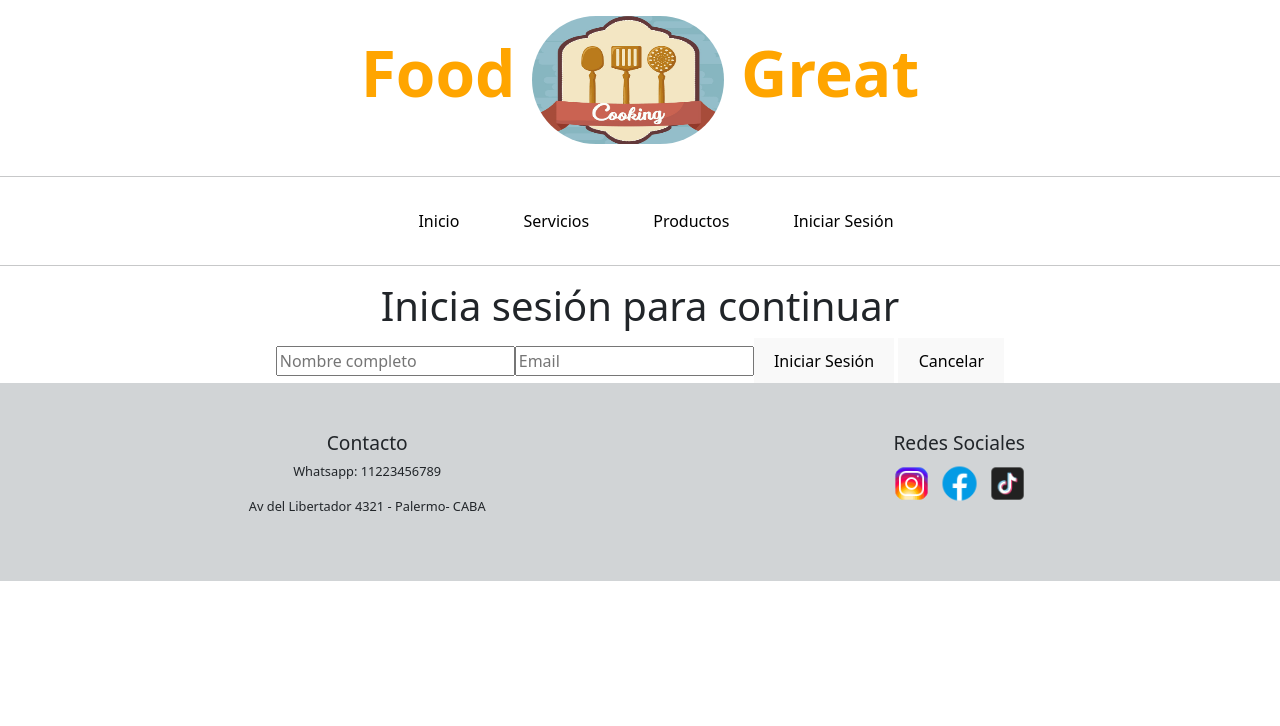
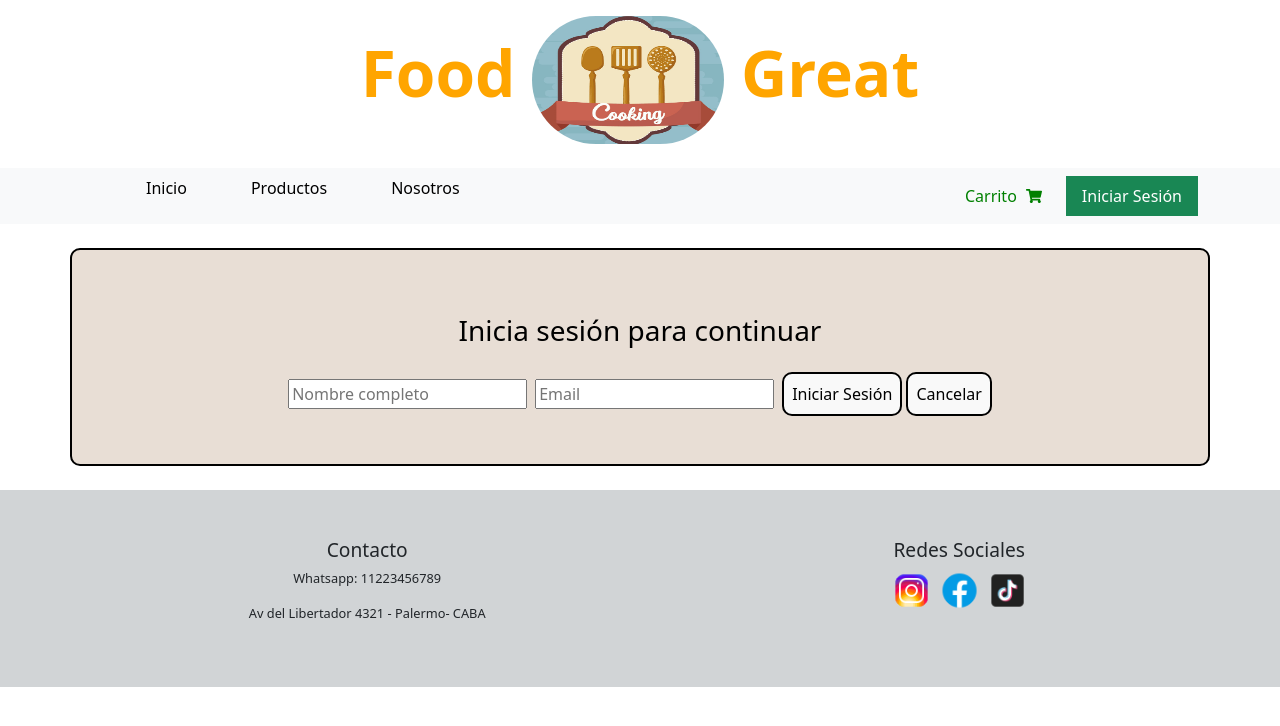
Before and after one commit to claudizapata/Rotiseria_React, a React (Vite) app: page /iniciar-sesion in a window 1280 px wide. Shown: the top 726 px of the page. Built offline with nearby package versions, Linux system fonts and the light colour scheme; no server answers; a web font is replaced by a local one.

Commit message:
carga a Vercel para el deploy

```diff
--- a/src/App.css
+++ b/src/App.css
@@ -4,14 +4,22 @@
   font-weight: normal; */
   text-align: center;
 }
+.caja-inicio{
+  display: flex;
+  flex-direction: column;
+  margin: 2rem 0.2rem;
+}
 .titulo_pages{
   background-color: #c6851eff;
   color: white;
+  width: 100%;
+}
 
+.main-box{
+  width: 100%;
 }
 .header_box{
-
-  margin-bottom: .2rem;
+  margin-bottom: 0;
 }
 .header_tit{
   align-items: center;
@@ -26,29 +34,58 @@ ul{
   list-style-type: none;
   justify-content: space-between;
 }
+nav{
+  align-items: center;
+}
 nav a{
   text-decoration: none;
   color: black;
 }
 nav li{
-  display: inline-block;
+  display: inline;
+  align-items: center;
+
   justify-content: space-between;
-  padding: 1rem 2rem;
+  padding: 2rem;
 }
 nav li:hover{
-  background-color: orange;
   border-radius: 3px;
-  color: black;
+  color: rgb(0, 0, 0);
+}
+.carrito-listado{
+  display: flex;
+  flex-direction: column;
+  justify-content: center;
+}
+#lista-productos{
+  display: flex;
+  flex-wrap: wrap;
+  justify-content: center;
+  margin: 0;
 }
 nav li.active{
   background-color: goldenrod;
 }
-.main-box{
-  width: 100%;
-}
 .nosotros_box{
   display: flex;
   justify-content: right;
+}
+.token-none{
+  display: none;
+}
+#fila-carrito{
+  display: flex;
+  justify-content: center;
+  margin: .5rem .5rem;
+}
+.mas-menos{
+  border: none;
+  color: red;
+  font-weight: bold;
+}
+.botones-mas-menos{
+  margin-left: 2rem;
+
 }
 .footer_box{
   background-color: #d1d4d6ff;
@@ -59,6 +96,7 @@ nav li.active{
   font-size: 1.2rem;
 }
 
+
 @keyframes cucharon {
   from {
     transform: rotate(0deg);
--- a/src/App.jsx
+++ b/src/App.jsx
@@ -20,6 +20,7 @@ import './App.css'
 
 import 'bootstrap/dist/css/bootstrap.min.css'; /* no colocar la versión de BOOTSTRAP */
 import 'bootstrap/dist/js/bootstrap.bundle.min.js'
+import CarritoCompras from "./pages/Carrito";
 
 function App() {
   return (
@@ -39,6 +40,7 @@ function App() {
               <Route path="/productos/:id" element={<ProductoDetalle />} />
               <Route path="/productos/:categoria/:id" element={<ProductoDetalle />} />
               <Route path="/iniciar-sesion" element={<IniciarSesion />} />
+              <Route path="/carrito" element= {<CarritoCompras/>}/>
 
               {/* RUTA PROTEGIDA - para Usuarios */}
               <Route path="/pagar" element={<RutaProtegida><Pagar /></RutaProtegida>}/>
--- a/src/index.css
+++ b/src/index.css
@@ -2,18 +2,32 @@
   font-family: system-ui, Avenir, Helvetica, Arial, sans-serif;
 
 }
-
+nav{
+  align-items: center;
+}
 .navBar{
   list-style-type: none;
   border-top: solid black 2px;
   border-bottom: solid black 2px;
-}
+  align-items: center;
+}/*
 li {
   font-weight: 500;
   color: #020420;
 
   list-style-type: none;
+} *//*
+#tarjeta{
+ background-color: rgba(255, 253, 253, 0.879);
+  width: 100%;
+  padding: 1rem .8rem;
+  margin: .2rem;
+} */
+.carritoListado{
+  background-color: rgb(250, 248, 245);
 }
+
+  /*
 
 button {
   border-radius: 8px;
@@ -28,6 +42,10 @@ button {
 }
 button:hover {
   border-color: #d7440f;
+} */
+button{
+
+  border-radius: solid 10px;
 }
 @media (prefers-color-scheme: light) {
   :root {
@@ -35,7 +53,7 @@ button:hover {
     background-color: #ffffff;
   }
   a:hover {
-    color: #a95d2e;
+    color: #f06c1a;
   }
   button {
     background-color: #f9f9f9;
--- a/src/pages/Dashboard.jsx
+++ b/src/pages/Dashboard.jsx
@@ -74,6 +74,7 @@ export default function Dashboard() {
         <button
           onClick={cerrarSesion}
           style={{
+            display: 'none',
             padding: '10px 20px',
             background: '#dc3545',
             color: 'white',
--- a/src/pages/IniciarSesion.jsx
+++ b/src/pages/IniciarSesion.jsx
@@ -1,6 +1,7 @@
 import React, { useState } from "react";
 import { useNavigate, useLocation } from "react-router-dom";
 import { useAuthContext } from "../context/AuthContext";
+import styled from 'styled-components';
 
 export default function IniciarSesion() {
   const { iniciarSesion } = useAuthContext();
@@ -43,10 +44,10 @@ export default function IniciarSesion() {
   };
 
   return (
-    <div>
-      <h1>Inicia sesión para continuar</h1>
+    <PanelIniciarSesion className='container my-4 p-5'>
+      <h3 className="p-3">Inicia sesión para continuar</h3>
       <form onSubmit={manejarEnvio}>
-        <input
+        <input className="me-2"
           type="text"
           placeholder="Nombre completo"
           value={formulario.nombre}
@@ -55,7 +56,7 @@ export default function IniciarSesion() {
           }
           required
         />
-        <input
+        <input className="me-2"
           type="email"
           placeholder="Email"
           value={formulario.email}
@@ -64,11 +65,11 @@ export default function IniciarSesion() {
           }
           required
         />
-        <button type="submit">Iniciar Sesión</button>
+        <ButtonSesion type="submit">Iniciar Sesión</ButtonSesion>
         <strong> </strong>
-        <button type="button" onClick={() => navigate("/productos")}>
+        <ButtonSesion type="button" onClick={() => navigate("/productos")}>
           Cancelar
-        </button>
+        </ButtonSesion>
       </form>
       {/* <p style={{ marginTop: "20px", fontSize: "12px", color: "#666" }}>
         <strong>Credenciales de prueba para Dashboard:</strong>
@@ -77,6 +78,20 @@ export default function IniciarSesion() {
         <br />
         Email: 1234@admin
       </p> */}
-    </div>
+    </PanelIniciarSesion>
   );
 }
+
+const PanelIniciarSesion = styled.div`
+  background: #e8ded5ff;
+  color: black;
+  border: 2px solid black;
+  border-radius: 10px;
+ `
+
+const ButtonSesion = styled.button`
+  padding: .5rem;
+  border: 2px solid black;
+  border-radius: 10px;
+
+`
--- a/src/pages/Inicio.jsx
+++ b/src/pages/Inicio.jsx
@@ -2,13 +2,16 @@ import React from 'react'
 
 function Inicio() {
    return (
-    <>
 
-    <h2 className='titulo_pages'>Comidas muy sabrosas y para todos los gustos con Food Great</h2>
-    <div className='main-box'>
-        <img style={{paddingBottom: "1rem"}} src="img/spaghetti-6639970_640.jpg" alt="Cooking Great" />
+    <div className='caja-inicio'>
+       <h2 className='titulo_pages'>Comidas muy sabrosas y para todos los gustos con Food Great</h2>
+
+      <img style={{paddingBottom: "1rem"}} src="img/spaghetti-6639970_640.jpg" alt="Cooking Great" />
+
     </div>
-    </>
+
+
+
   )
 }
 
--- a/src/pages/Navbar.jsx
+++ b/src/pages/Navbar.jsx
@@ -7,11 +7,11 @@ import { FaShoppingCart } from "react-icons/fa";/* Lo traigo de la pagina react-
 
 function Navbar() {
   const { usuario, isAuthenticated, cerrarSesion } = useAuthContext();
-  const { vaciarCarrito } = useCartContext();
+  const {carrito, vaciarCarrito } = useCartContext();
   const navigate = useNavigate();
-/*
+
   //Para computar el contador que aparece en el CARRITO
-  const totalItemsCarrito = IconoCarrito.reduce((total, item) => total + item.cantidad, 0); */
+  const totalItemsCarrito = carrito.reduce((total, item) => total + item.cantidad, 0);
 
   const manejarCerrarSesion = () => {
     navigate("/productos");
@@ -24,40 +24,55 @@ function Navbar() {
 
   return (
 
-    <nav>
+    <nav className='navbar navbar-expand-sm bg-light navbar-light'>
 
 
           <hr />
-          <div >
-            <ul >
-              <li><Link to="/" >Inicio</Link></li>
-              <li><Link to="/servicios">Servicios</Link></li>
-              <li><Link to="/productos">Productos</Link></li>
-              {usuario?.nombre === "admin" && (
-                <li>
+          <div className='container justify align-items-center'  >
+            <ul>
+              <li className='nav-item'><Link to="/" >Inicio</Link></li>
+              <li className='nav-item'><Link to="/productos">Productos</Link></li>
+              <li className='nav-item'><Link to="/nosotros">Nosotros</Link></li>
+
+             {/*  {usuario?.nombre === "admin" && (
+                <li className='nav-item'>
                   <Link to="/formulario-producto">Agregar Producto</Link>
                 </li>
-              )}
+              )} */}
+              </ul>
+
+                <SeccionUsuario className='d-flex align-items-center gap3'>
+                  {usuario?.nombre != "admin" && ( <IconoCarrito to="/carrito" className="nav-link d-flex align-items-center">
+                      <span className="me-1">Carrito</span>
+                      <FaShoppingCart />
+
+                    {totalItemsCarrito > 0 && (
+                    <ContadorCarrito>{totalItemsCarrito}</ContadorCarrito>)}
 
 
-              <li>
+                    </IconoCarrito>) }
+
+
+
+
                       {isAuthenticated ? (
-                    <div>
+                        <ContenedorUsuario className='d-flex align-items-center gap3'>
                           <Bienvenida>Hola, {usuario.nombre}</Bienvenida>
 
                           {usuario.nombre === "admin" && (
-                        <Link to="/dashboard">Dashboard</Link>
+                            <NavLinkAdmin to="/dashboard">Dashboard</NavLinkAdmin>
                           )}
 
-                      <button onClick={manejarCerrarSesion}>
+                          <BotonCerrarSesion onClick={manejarCerrarSesion}>
                             Cerrar Sesión
-                      </button>
-                    </div>
+                          </BotonCerrarSesion>
+                        </ContenedorUsuario>
                       ) : (
-                    <Link to="/iniciar-sesion">Iniciar Sesión</Link>
+                        <NavLink className='bg-success' to="/iniciar-sesion">Iniciar Sesión</NavLink>
                       )}
-              </li>
-             </ul>
+                </SeccionUsuario>
+
+
           </div>
         <hr />
 
@@ -118,7 +133,8 @@ const NavLinkAdmin = styled(Link)`
 `;
 
 const Bienvenida = styled.span`
-  color: white;
+  color: #dd6113ff;
+  font-weight: bold;
   font-size: 0.9rem;
   margin: 0;
   white-space: nowrap;
@@ -129,7 +145,7 @@ const Bienvenida = styled.span`
 `;
 
 const BotonCerrarSesion = styled.button`
-  background: transparent;
+  background: #dd6113ff;
   color: white;
   border: 1px solid white;
   border-radius: 4px;
@@ -155,7 +171,7 @@ const ContenedorCarrito = styled.div`
 `;
 
 const IconoCarrito = styled(Link)`
-  color: white !important;
+  color: green !important;
   text-decoration: none;
   padding: 0.5rem;
   display: flex;
@@ -165,7 +181,7 @@ const IconoCarrito = styled(Link)`
   gap: 5px;
 
   &:hover {
-    color: gold !important;
+    color: brown !important;
   }
 `;
 
--- a/src/pages/Pagar.jsx
+++ b/src/pages/Pagar.jsx
@@ -1,6 +1,7 @@
 import { useNavigate } from "react-router-dom";
 import { useAuthContext } from '../context/AuthContext';
 import { useCartContext } from '../context/CartContext';
+
 
 export default function Pagar() {
   const { usuario, cerrarSesion } = useAuthContext();
@@ -19,7 +20,7 @@ export default function Pagar() {
   return (
     <div>
       {/* Info del usuario */}
-      <div>
+      <div className="token-none">
         <h2>Hola {usuario.nombre}</h2>
         <p>Email: {usuario.email}</p>
 
@@ -40,7 +41,7 @@ export default function Pagar() {
 
       {/* Carrito */}
       <div>
-        <h2>Tu compra:</h2>
+        <h2 className="bg-light mt-3">Tu compra:</h2>
 
         {carrito.length > 0 ? (
           <>
@@ -60,7 +61,7 @@ export default function Pagar() {
                 </div>
               );
             })}
-            <h3>Total a pagar: ${Number(total).toFixed(3)}</h3>
+            <h3 className="mt-3">Total a pagar: ${Number(total).toFixed(3)}</h3>
           </>
 
         ) : (
@@ -68,7 +69,7 @@ export default function Pagar() {
         )}
       </div>
 
-      <div>
+      <div className="mb-4">
         {carrito.length > 0 && (
           <button onClick={comprar}>Confirmar y Pagar</button>
         )}
```
Also changed, not shown: src/pages/Carrito.jsx (+21 -10 lines), src/pages/Productos.jsx (+13 -13 lines). Lines whose indentation alone changed are shown as unchanged.
